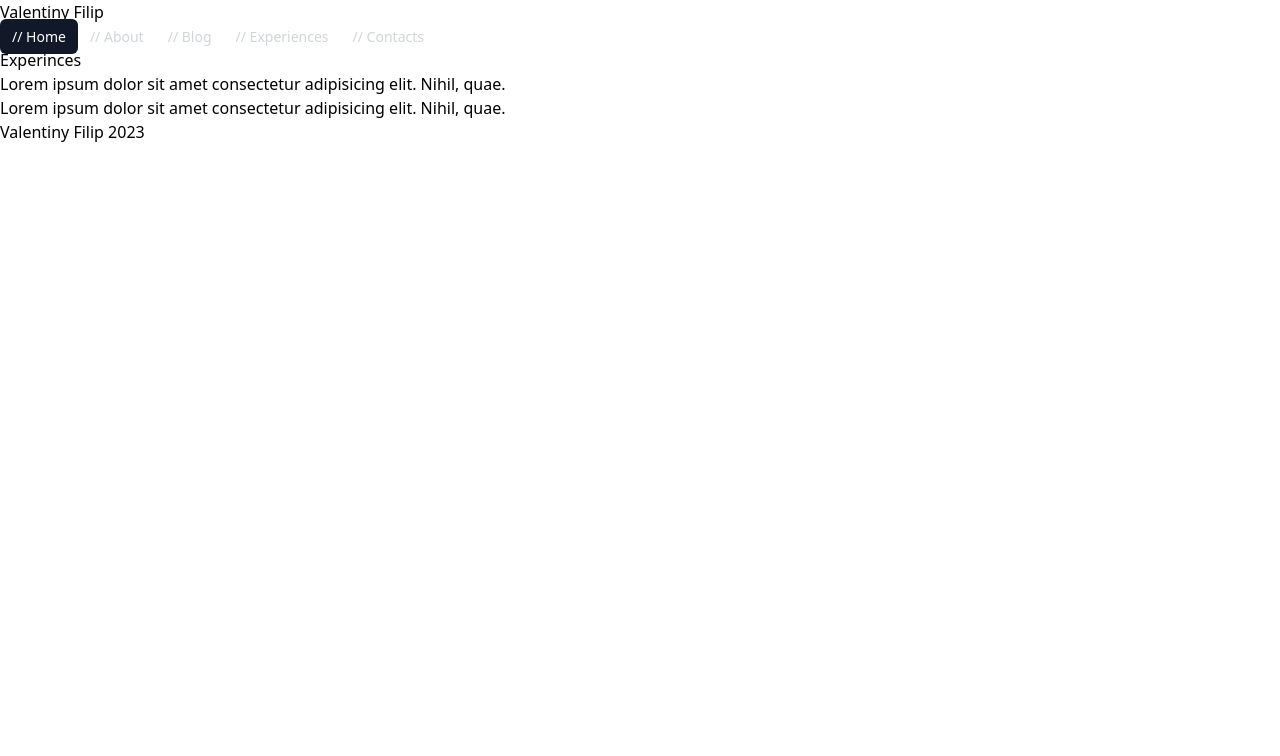
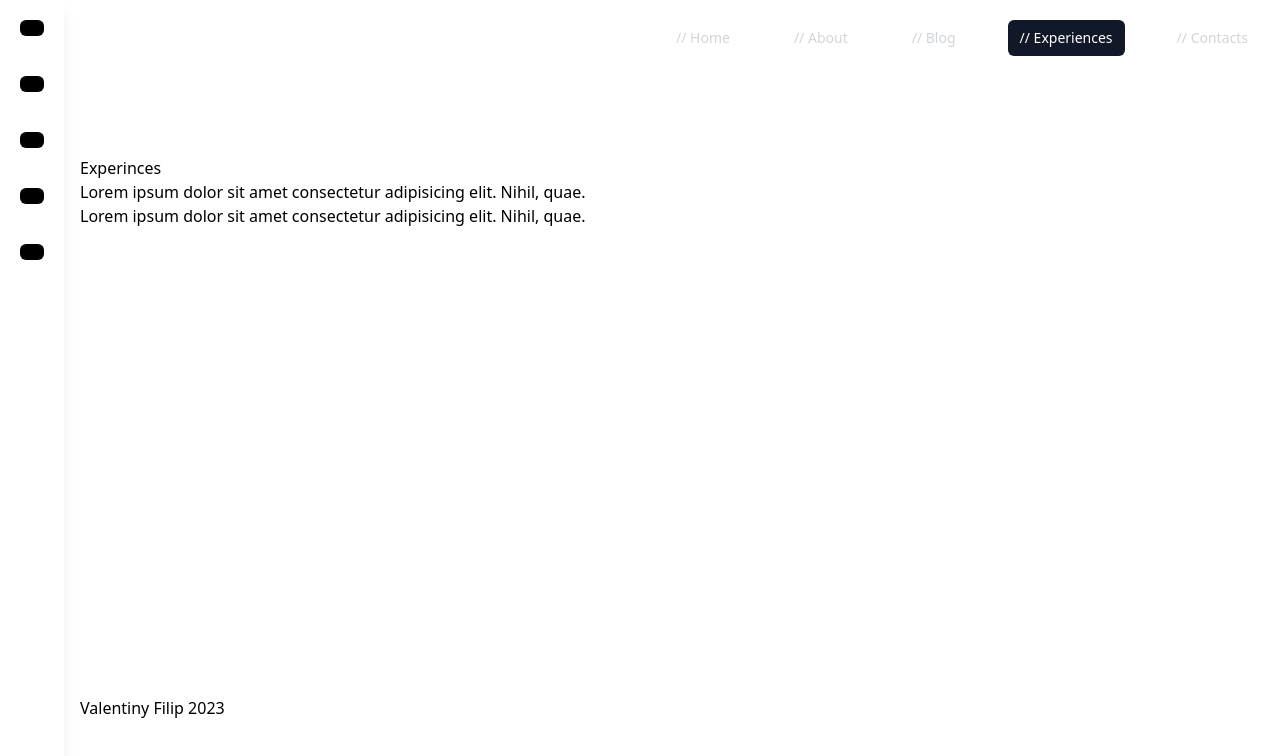
Before and after one commit to ValentinyFilip/portfolioApp, a Next.js app: page /experiences in a window 1280 px wide. Shown: the top 756 px of the page. Built offline with nearby package versions, Linux system fonts and the light colour scheme.

Commit message:
Added sidebar and changed look

```diff
--- a/app/layout.tsx
+++ b/app/layout.tsx
@@ -15,9 +15,17 @@ export default function RootLayout({
       */}
       <head />
       <body>
-        <Navbar />
-        {children}
-        <Footer />
+        <div>
+            <Navbar />
+        </div>
+        < div className="m-20" >
+            {children}
+        </div>
+
+        <div className="fixed bottom-0 left-0 m-20" >
+            <Footer />
+        </div>
+
       </body>
     </html>
   )
--- a/components/Navbar.tsx
+++ b/components/Navbar.tsx
@@ -1,25 +1,12 @@
-import React from 'react';
-import Link from 'next/link';
-
-const navigation = [
-    {name: '// Home', href: '/', current: true},
-    {name: '// About', href: '/about', current: false},
-    {name: '// Blog', href: '/blog', current: false},
-    {name: '// Experiences', href: '/experiences', current: false},
-    {name: '// Contacts', href: '/contacts', current: false},
-];
-
-function classNames(...classes: any[]) {
-    return classes.filter(Boolean).join(' ')
-}
+import  React  from  'react' ;
+import NavbarHorizontal from "@/components/NavbarHorizontal";
+import NavbarVertical from "@/components/NavbarVertical";
 
 export default function Navbar() {
     return (
-        <nav className="">
-            <h1>Valentiny Filip</h1>
-            {navigation.map((item) => (
-                <Link href={item.href} key={item.name} className={classNames(item.current ? "bg-gray-900 text-white" : "text-gray-300 hover:bg-gray-700 hover:text-white", "px-3 py-2 rounded-md text-sm font-medium")}>{item.name}</Link>
-            ))}
-        </nav>
+        <>
+            <NavbarHorizontal />
+            <NavbarVertical />
+        </>
     );
 }
--- /dev/null
+++ b/components/NavbarHorizontal.tsx
@@ -0,0 +1,29 @@
+"use client"
+
+import React from 'react';
+import Link from 'next/link';
+import { usePathname } from 'next/navigation';
+
+const navigation = [
+    {name: '// Home', href: '/'},
+    {name: '// About', href: '/about'},
+    {name: '// Blog', href: '/blog'},
+    {name: '// Experiences', href: '/experiences'},
+    {name: '// Contacts', href: '/contacts'},
+];
+
+function classNames(...classes: any[]) {
+    return classes.filter(Boolean).join(' ')
+}
+
+export default function NavbarHorizontal() {
+    const pathName = usePathname();
+
+    return (
+        <nav className="flex justify-end">
+            {navigation.map((item) => (
+                <Link href={item.href} key={item.name} className={classNames(pathName == item.href ? "bg-gray-900 text-white" : "text-gray-300 hover:bg-gray-700 hover:text-white", "px-3 py-2 rounded-md text-sm font-medium m-5")}>{item.name}</Link>
+            ))}
+        </nav>
+    );
+}
--- /dev/null
+++ b/components/NavbarVertical.tsx
@@ -0,0 +1,25 @@
+import React from 'react';
+import Link from 'next/link';
+
+const navigation = [
+    {name: '', href: '/'},
+    {name: '', href: '/about'},
+    {name: '', href: '/blog'},
+    {name: '', href: '/experiences'},
+    {name: '', href: '/contacts'},
+];
+
+function classNames(...classes: any[]) {
+    return classes.filter(Boolean).join(' ')
+}
+
+export default function NavbarVertical() {
+
+    return (
+        <nav className="fixed top-0 left-0 h-screen w-16 flex flex-col bg-white dark:bg-gray-900 shadow-lg">
+            {navigation.map((item) => (
+                <Link href={item.href} key={item.name} className={classNames("text-gray-300 hover:bg-gray-700 hover:text-white bg-black", "px-3 py-2 rounded-md text-sm font-medium m-5")}>{item.name}</Link>
+            ))}
+        </nav>
+    );
+}
```
